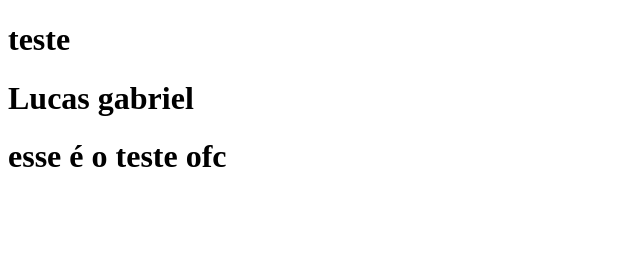
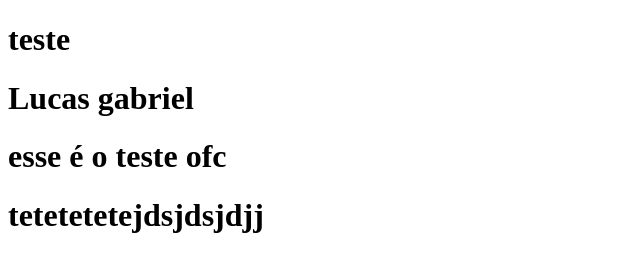
Before and after one commit to lucasgabrielf99/portifoliolucasgabriel, a plain HTML site: page index.html in a window 1280 px wide. Shown: the whole page, without its empty margins (0-640 px from the left). Drawn offline with Linux system fonts and the light colour scheme.

Commit message:
lastdance

```diff
--- a/index.html
+++ b/index.html
@@ -9,5 +9,6 @@
  <h1>teste</h1>
  <h1>Lucas gabriel</h1>
  <h1>esse é o teste ofc</h1>
+ <h1>tetetetetejdsjdsjdjj</h1>
 </body>
 </html>
```
